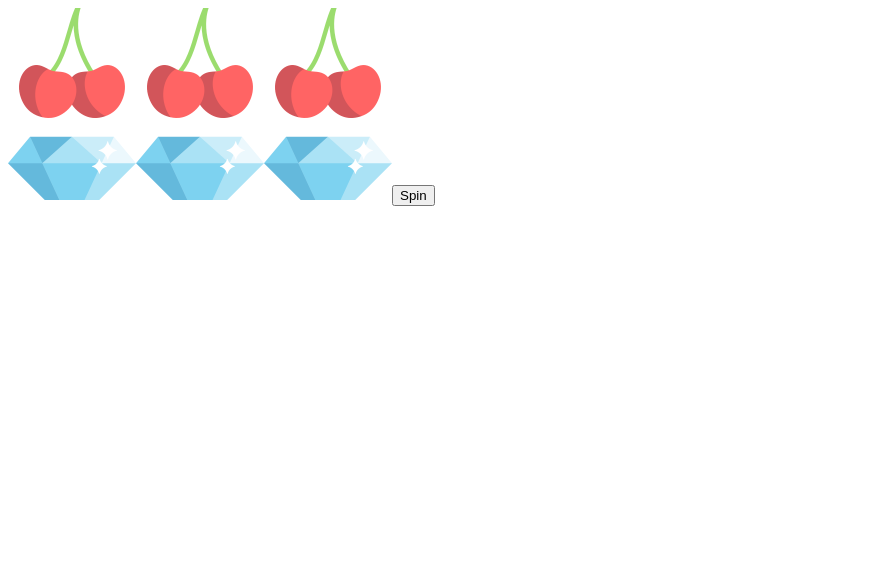
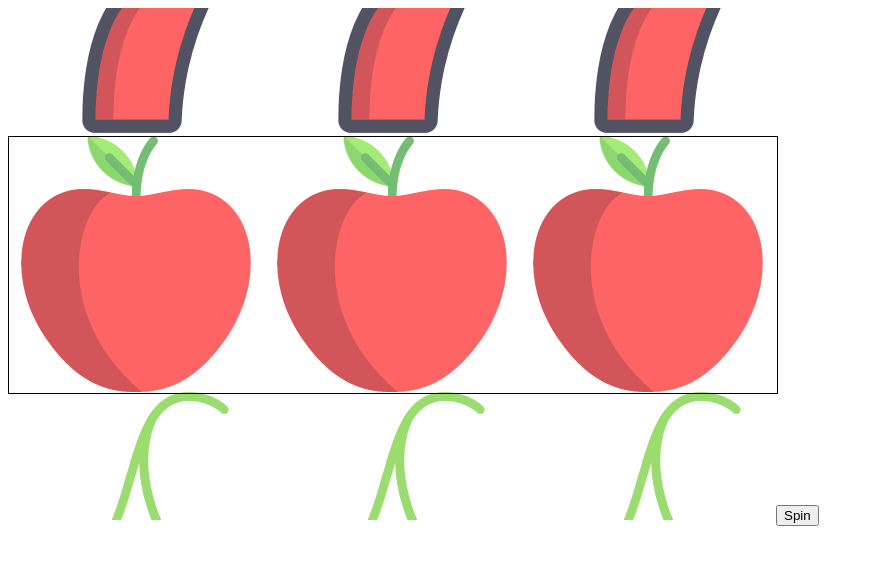
Before and after one commit to MichaelBuhler/slots, an Angular app: page / in a window 1280 px wide. Shown: the top 564 px of the page, without its empty margins (0-874 px from the left). Built offline with nearby package versions, Linux system fonts and the light colour scheme.

Commit message:
progress on passing data between components

```diff
--- a/src/app/components/machine/machine.component.css
+++ b/src/app/components/machine/machine.component.css
@@ -0,0 +1,4 @@
+.slots-reel-row {
+  display: inline-block;
+  position: relative;
+}
--- a/src/app/components/machine/machine.component.html
+++ b/src/app/components/machine/machine.component.html
@@ -1,2 +1,2 @@
-<slots-reel-row></slots-reel-row>
+<slots-reel-row class="slots-reel-row" [reelCount]="reelCount"></slots-reel-row>
 <button>Spin</button>
--- a/src/app/components/machine/machine.component.ts
+++ b/src/app/components/machine/machine.component.ts
@@ -6,4 +6,8 @@ import { Component } from '@angular/core';
   styleUrls: ['./machine.component.css']
 })
 export class MachineComponent {
+
+  private reelCount:number = 3;
+
+  public constructor () {}
 }
--- a/src/app/components/reel-row/reel-row.component.css
+++ b/src/app/components/reel-row/reel-row.component.css
@@ -0,0 +1,7 @@
+.slots-result-box {
+  border: 1px solid black;
+  height: 256px;
+  position: absolute;
+  top: 128px;
+  width: 100%;
+}
--- a/src/app/components/reel-row/reel-row.component.html
+++ b/src/app/components/reel-row/reel-row.component.html
@@ -1,3 +1,2 @@
-<slots-reel></slots-reel>
-<slots-reel></slots-reel>
-<slots-reel></slots-reel>
+<slots-reel *ngFor="let reel of reels" [positionObservable]="reel.observable"></slots-reel>
+<div class="slots-result-box"></div>
--- a/src/app/components/reel-row/reel-row.component.ts
+++ b/src/app/components/reel-row/reel-row.component.ts
@@ -1,13 +1,41 @@
-import { Component } from '@angular/core';
-import { ReelService } from '../../services/reel.service';
+import { Component, Input, OnInit } from '@angular/core';
+import { Observable, Subject } from 'rxjs';
 
 @Component({
   selector: 'slots-reel-row',
   templateUrl: './reel-row.component.html',
-  styleUrls: ['./reel-row.component.css'],
-  providers: [ReelService]
+  styleUrls: ['./reel-row.component.css']
 })
-export class ReelRowComponent {
-  constructor ( private reelService:ReelService ) {
+export class ReelRowComponent implements OnInit {
+
+  @Input()
+  private reelCount:number;
+
+  private reels:any[];
+
+  /*
+   * TODO move this stuff
+   */
+  private iconHeight:number = 256;
+  private spritesheetPositions:number = 7;
+
+  public constructor () {
+  }
+
+  public ngOnInit () : void {
+    const subject:Subject<number> = new Subject<number>();
+    const observable:Observable<number> = subject.asObservable();
+    this.reels = new Array(this.reelCount).fill({
+      subject,
+      observable
+    });
+    let position:number = -1;
+    const nextPosition:() => void = () : void => {
+      position += 1;
+      position %= this.spritesheetPositions * 2;
+      this.reels.forEach((reel) => reel.subject.next(140 * position / this.spritesheetPositions - 10));
+    };
+    nextPosition();
+    setInterval(nextPosition, 1000);
   }
 }
--- a/src/app/components/reel/reel.component.css
+++ b/src/app/components/reel/reel.component.css
@@ -1,8 +1,8 @@
-.sprite {
+.slots-reel-sprite {
   background-image: url(spritesheet.png);
   background-repeat: repeat-y;
   background-size: 100%;
   display: inline-block;
-  height: 192px;
-  width: 128px;
+  height: 512px;
+  width: 256px;
 }
--- a/src/app/components/reel/reel.component.html
+++ b/src/app/components/reel/reel.component.html
@@ -1 +1 @@
-<i class="sprite" [ngStyle]="style"></i>
+<i class="slots-reel-sprite" [ngStyle]="style"></i>
--- a/src/app/components/reel/reel.component.ts
+++ b/src/app/components/reel/reel.component.ts
@@ -1,27 +1,36 @@
-import { Component } from '@angular/core';
-import { ReelService } from '../../services/reel.service';
+import { Component, Input, OnInit } from '@angular/core';
+import { Observable } from 'rxjs';
+import { ReelBackgroundPositionStyle } from '../../models/reel.background.position.style';
 
 @Component({
   selector: 'slots-reel',
   templateUrl: './reel.component.html',
   styleUrls: ['./reel.component.css']
 })
-export class ReelComponent {
+export class ReelComponent implements OnInit {
 
-  private offset = 0;
+  @Input()
+  private positionObservable:Observable<number>;
+
+  private state:ReelState = ReelState.STOPPED;
   private style:ReelBackgroundPositionStyle;
 
-  constructor ( private reelService:ReelService ) {
-    setInterval(() => {
-      this.offset += 10;
+  public constructor () {
+  }
+
+  public ngOnInit () : void {
+    this.positionObservable.subscribe(( position:number ) => {
       this.style = {
-        'background-position-y': this.offset + 'px'
+        'background-position-y': position + '%'
       };
-    }, 100);
+    });
   }
 
 }
 
-interface ReelBackgroundPositionStyle {
-  'background-position-y':string;
+enum ReelState {
+  STOPPED,
+  STARTING,
+  SPINNING,
+  STOPPING
 }
--- /dev/null
+++ b/src/app/models/reel.background.position.style.ts
@@ -0,0 +1,3 @@
+export interface ReelBackgroundPositionStyle {
+  'background-position-y':string;
+}
--- a/src/app/services/reel.service.ts
+++ /dev/null
@@ -1,23 +0,0 @@
-import { Injectable } from '@angular/core';
-import { Subject } from 'rxjs';
-
-@Injectable()
-export class ReelService {
-
-  // Observable string sources
-  private missionAnnouncedSource = new Subject<string>();
-  private missionConfirmedSource = new Subject<string>();
-
-  // Observable string streams
-  missionAnnounced$ = this.missionAnnouncedSource.asObservable();
-  missionConfirmed$ = this.missionConfirmedSource.asObservable();
-
-  // Service message commands
-  announceMission ( mission:string ) {
-    this.missionAnnouncedSource.next(mission);
-  }
-
-  confirmMission ( astronaut:string ) {
-    this.missionConfirmedSource.next(astronaut);
-  }
-}
```
Also changed, not shown: tslint.json (+24 -8 lines).
